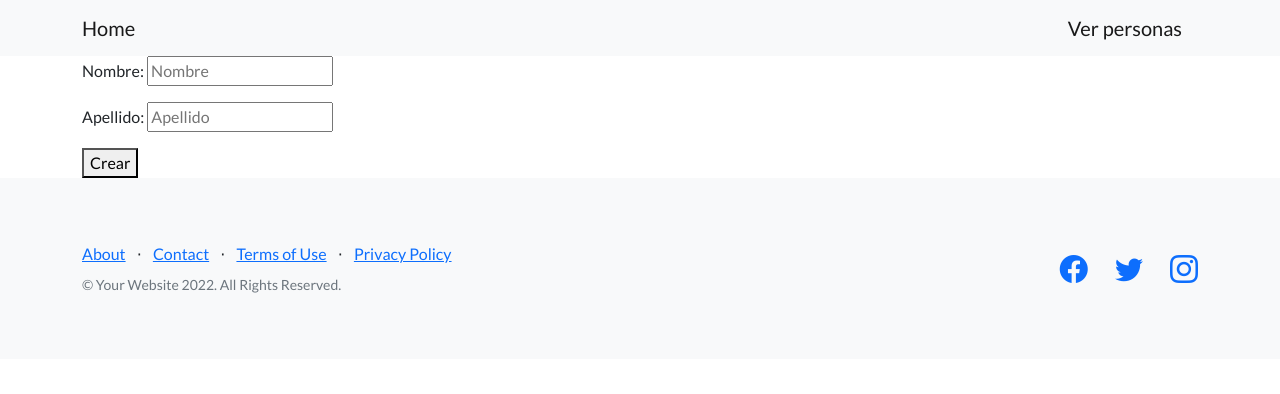
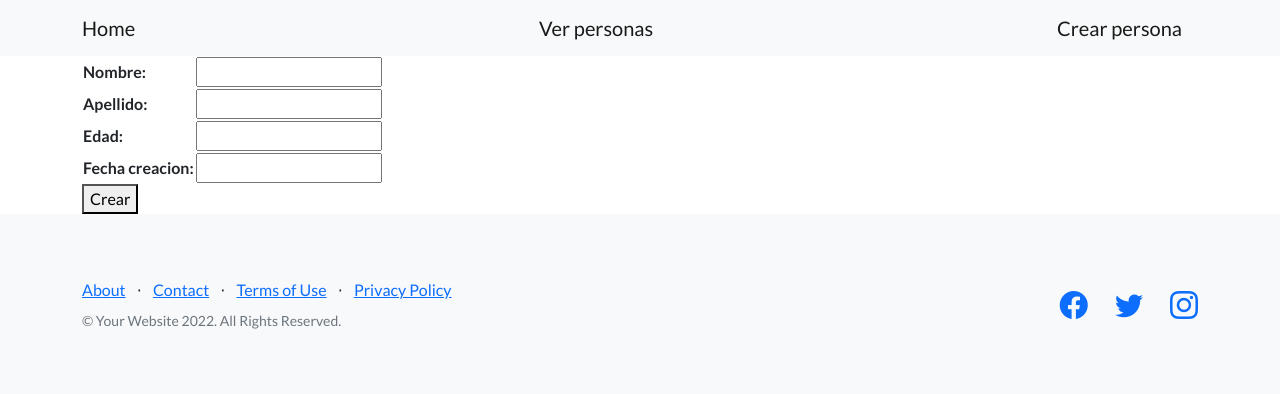
Before and after one commit to esolgomez/EntregaFinal, a Django app: page /crear-persona/ in a window 1280 px wide. Shown: the top 394 px of the page. Run offline with Django 4.2, Linux system fonts and the light colour scheme; some libraries are stand-ins or nearby versions.

Commit message:
Cuarto commit del proyecto

```diff
--- a/Home/forms.py
+++ b/Home/forms.py
@@ -1,7 +1,10 @@
 from django import forms
 
 class HumanoFormulario(forms.Form):
-    nombre = forms.CharField(max_lenght=30)
-    apellido = forms.CharField(max_lenght=30)
+    nombre = forms.CharField(max_length=30)
+    apellido = forms.CharField(max_length=30)
     edad = forms.IntegerField()
     fecha_creacion = forms.DateField(required=False)
+
+class BusquedaHumanoFormulario(forms.Form):
+    nombre = forms.CharField(max_length=30, required=False)
--- a/Home/templates/Home/base.html
+++ b/Home/templates/Home/base.html
@@ -25,6 +25,7 @@
             <div class="container">
                 <a class="navbar-brand" href={% url 'Home' %}>Home</a>
                 <a class="navbar-brand" href={% url 'ver_personas' %}>Ver personas</a>
+                <a class="navbar-brand" href={% url 'crear_persona' %}>Crear persona</a>
             </div>
         </nav>
 
--- a/Home/templates/Home/crear_persona.html
+++ b/Home/templates/Home/crear_persona.html
@@ -8,17 +8,9 @@
 {% block mi_contenido %}
 <form action={% url 'crear_persona' %} method="POST">
     {% csrf_token %}
-
-    <p>
-        Nombre:
-        <input type="text" name="nombre" placeholder="Nombre">
-    </p>
-    <p>
-        <label for="apellido">Apellido:</label>
-        <input type="text" name="apellido" placeholder="Apellido">
-    </p>
-
-    {% comment %} <input type="submit" value="Crear"> {% endcomment %}
+    <table>
+        {{formulario}}
+    </table>
     <button>Crear</button>
 </form>
 {% endblock mi_contenido %}
--- a/Home/views.py
+++ b/Home/views.py
@@ -3,24 +3,45 @@ from datetime import datetime
 # from django.template import Context, Template, loader
 from django.shortcuts import render, redirect
 import random
+from Home.forms import BusquedaHumanoFormulario, HumanoFormulario
 
 from Home.models import Humano
 
 def crear_persona(request):
 
     if request.method == 'POST':
-        nombre = request.POST['nombre']
-        apellido = request.POST['apellido']
-        persona = Humano(nombre=nombre, apellido=apellido, edad=random.randrange(1,99), fecha_creacion=datetime.now())
-        persona.save()
 
-        return redirect('ver_personas')
+        formulario = HumanoFormulario(request.POST)
 
-    return render(request, 'Home/crear_persona.html', {})
+        if formulario.is_valid():
+            data = formulario.cleaned_data
+
+            nombre = data['nombre']
+            apellido = data['apellido']
+            edad = data['edad']
+            fecha_creacion = data.get('fecha_creacion', datetime.now())
+
+            persona = Humano(nombre=nombre, apellido=apellido, edad=edad, fecha_creacion=fecha_creacion)
+            persona.save()
+
+            return redirect('ver_personas')
+
+    formulario = HumanoFormulario()
+
+    return render(request, 'Home/crear_persona.html', {'formulario': formulario})
 
 def ver_personas(request):
-    personas = Humano.objects.all()
-    return render(request, 'Home/ver_personas.html', {'personas': personas})
+
+    nombre = request.GET.get('nombre')
+
+    if nombre:
+        personas = Humano.objects.filter(nombre__icontains=nombre)
+    else:
+        personas = Humano.objects.all()
+
+    formulario = BusquedaHumanoFormulario()
+
+    return render(request, 'Home/ver_personas.html', {'personas': personas, 'formulario': formulario})
 
 def index(request):
     return render(request, 'Home/index.html')
```
Also changed, not shown: Home/templates/Home/ver_personas.html (+16 -4 lines), README.md (added), 1 other file.
